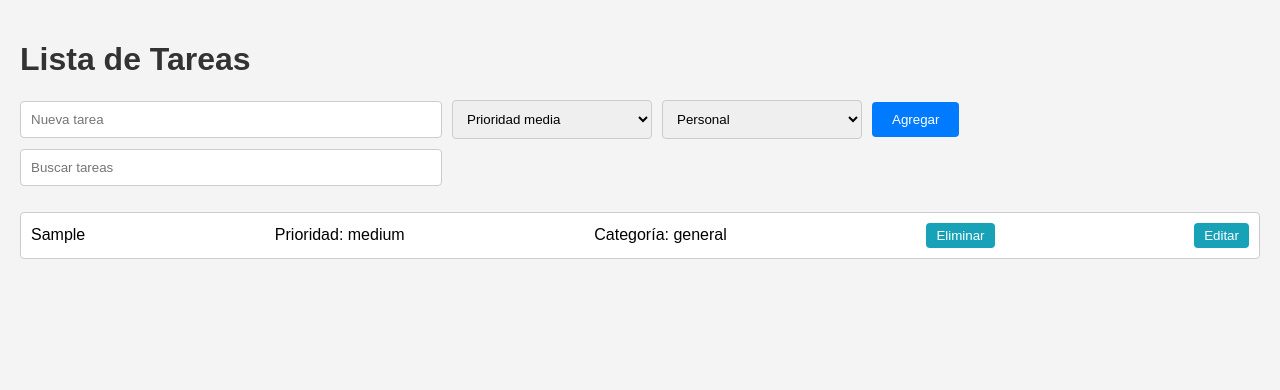
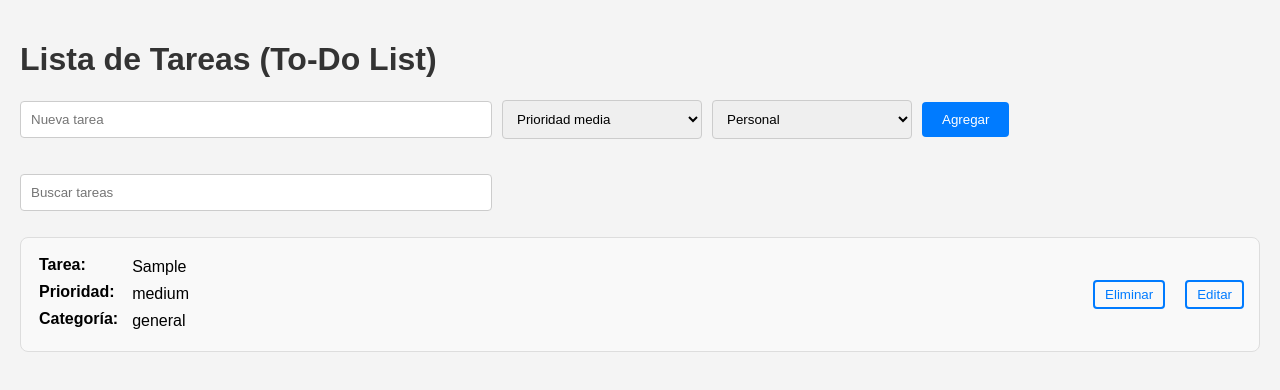
Before and after one commit to AldG99/lista-tareas, a React (Create React App) app: page / in a window 1280 px wide. Both pictures are taken after typing "Sample" into the empty fields and a click on the button "Agregar". Shown: the top 390 px of the page. Built offline with nearby package versions, Linux system fonts and the light colour scheme; the HTML template or start-up script is replaced by a standard one.

Commit message:
Código estructurado

```diff
--- a/src/App.js
+++ b/src/App.js
@@ -2,12 +2,21 @@ import React, { useState } from 'react';
 import './App.scss';
 
 function App() {
+  // Estados iniciales
+  const initialTaskState = {
+    text: '',
+    priority: 'medium',
+    category: 'general',
+    dueDate: null,
+  };
+
   const [tasks, setTasks] = useState([]);
   const [newTask, setNewTask] = useState('');
-  const [taskPriority, setTaskPriority] = useState('medium');
-  const [taskCategory, setTaskCategory] = useState('general');
+  const [taskPriority, setTaskPriority] = useState(initialTaskState.priority);
+  const [taskCategory, setTaskCategory] = useState(initialTaskState.category);
   const [searchTerm, setSearchTerm] = useState('');
 
+  // Función para agregar una tarea
   const addTask = () => {
     if (newTask.trim() !== '') {
       const task = {
@@ -18,18 +27,20 @@ function App() {
       };
       setTasks([...tasks, task]);
       setNewTask('');
-      setTaskPriority('medium');
-      setTaskCategory('general');
+      setTaskPriority(initialTaskState.priority);
+      setTaskCategory(initialTaskState.category);
       setSearchTerm('');
     }
   };
 
+  // Función para eliminar una tarea
   const deleteTask = (index) => {
     const updatedTasks = [...tasks];
     updatedTasks.splice(index, 1);
     setTasks(updatedTasks);
   };
 
+  // Función para actualizar una tarea
   const updateTask = (index, updatedTask) => {
     const updatedTasks = [...tasks];
     updatedTasks[index] = updatedTask;
@@ -38,14 +49,22 @@ function App() {
 
   return (
     <div className="container">
-      <h1>Lista de Tareas</h1>
+      <h1>Lista de Tareas (To-Do List)</h1>
       <div>
+        {/* Formulario de entrada de tareas */}
+        <div className="task-input-form">
           <input
             type="text"
             placeholder="Nueva tarea"
             value={newTask}
-          onChange={(e) => setNewTask(e.target.value)}
+            onChange={(e) => {
+              if (e.target.value.length <= 40) {
+                setNewTask(e.target.value);
+              }
+            }}
+            maxLength={40}
           />
+
           <select
             className="select-prioridad"
             onChange={(e) => setTaskPriority(e.target.value)}
@@ -55,6 +74,7 @@ function App() {
             <option value="medium">Prioridad media</option>
             <option value="low">Baja prioridad</option>
           </select>
+
           <select
             className="select-categoria"
             onChange={(e) => setTaskCategory(e.target.value)}
@@ -64,9 +84,12 @@ function App() {
             <option value="work">Trabajo</option>
             <option value="shopping">Compras</option>
           </select>
+
           <button onClick={addTask}>Agregar</button>
         </div>
-      <div>
+
+        {/* Barra de búsqueda */}
+        <div className="search-task">
           <input
             type="text"
             placeholder="Buscar tareas"
@@ -74,6 +97,9 @@ function App() {
             onChange={(e) => setSearchTerm(e.target.value)}
           />
         </div>
+      </div>
+
+      {/* Lista de tareas */}
       <ul className="task-list">
         {tasks
           .filter((task) =>
@@ -81,18 +107,31 @@ function App() {
           )
           .map((task, index) => (
             <li className="task-item" key={index}>
-              <span>{task.text}</span>
-              <span>Prioridad: {task.priority}</span>
-              <span>Categoría: {task.category}</span>
-              {task.dueDate && <span>Vence el: {task.dueDate}</span>}
-              <button
-                className="task-button"
-                onClick={() => deleteTask(index)}
-              >
+              <table className="task-table">
+                <tbody>
+                  <tr>
+                    <td className="task-label">Tarea:</td>
+                    <td className="task-value">{task.text}</td>
+                  </tr>
+                  <tr>
+                    <td className="task-label">Prioridad:</td>
+                    <td className="task-value">{task.priority}</td>
+                  </tr>
+                  <tr>
+                    <td className="task-label">Categoría:</td>
+                    <td className="task-value">{task.category}</td>
+                  </tr>
+                </tbody>
+              </table>
+
+              {/* Acciones de la tarea */}
+              <div className="task-actions">
+                <button className="delete-button" onClick={() => deleteTask(index)}>
                   Eliminar
                 </button>
+
                 <button
-                className="task-button"
+                  className="edit-button"
                   onClick={() => {
                     const updatedText = prompt('Editar tarea:', task.text);
                     if (updatedText !== null) {
@@ -102,6 +141,7 @@ function App() {
                 >
                   Editar
                 </button>
+              </div>
             </li>
           ))}
       </ul>
--- a/src/App.scss
+++ b/src/App.scss
@@ -9,7 +9,7 @@ body {
 }
 
 .container {
-  max-width: 1550px;
+  max-width: 1250px;
   margin: 0 auto;
   padding: 20px;
 }
@@ -32,11 +32,17 @@ input[type="text"],
 select,
 .search-input {
   width: 100%;
-  max-width: 400px; /* Ancho máximo ajustado */
+  max-width: 450px; /* Ancho máximo ajustado */
   padding: 10px;
   margin-bottom: 10px;
   border: 1px solid #ccc;
   border-radius: 4px;
+}
+
+.search-task {
+  width: 100%;
+  margin-top: 25px;
+  max-width: 450px; /* Ancho máximo ajustado */
 }
 
 /* Estilo para las barras de selección de prioridad y categoría */
@@ -71,20 +77,37 @@ button:hover {
   padding: 0;
 }
 
+/* Estilos para los elementos de la lista de tareas */
 .task-item {
   background-color: #fff;
   border: 1px solid #ccc;
   border-radius: 4px;
   margin-bottom: 10px;
   padding: 10px;
-  display: flex;
-  justify-content: space-between;
+  display: grid; /* Mantenemos la cuadrícula para la columna de "Tarea" */
+  grid-template-columns: 1fr; /* Solo una columna para "Tarea" */
   align-items: center;
+  transition: background-color 0.3s ease; /* Agregar una transición suave al color de fondo */
 }
 
-.task-actions {
-  display: flex;
-  gap: 10px;
+/* Estilo para limitar el ancho de la columna de "Tarea" */
+.task-value {
+  flex: 1; /* Dejar que el valor de Tarea ocupe todo el espacio disponible */
+  max-width: 100%; /* Ancho máximo del 100% para adaptarse al contenido */
+}
+
+/* Estilos para las etiquetas y valores de "Prioridad" y "Categoría" */
+.task-label,
+.task-value-priority,
+.task-value-category {
+  display: flex; /* Utilizamos flexbox para mostrar verticalmente */
+  align-items: center; /* Centrar verticalmente los elementos */
+  margin-bottom: 5px; /* Agregar espacio entre las etiquetas y los valores */
+}
+
+.task-label {
+  font-weight: bold;
+  margin-right: 10px;
 }
 
 /* Estilos para la lista de tareas */
@@ -94,19 +117,20 @@ button:hover {
 }
 
 .task-item {
-  background-color: #fff;
-  border: 1px solid #ccc;
-  border-radius: 4px;
-  margin-bottom: 10px;
-  padding: 10px;
+  background-color: #f9f9f9;
+  border: 1px solid #ddd;
+  border-radius: 8px;
+  margin-bottom: 20px;
+  padding: 15px;
   display: flex;
   justify-content: space-between;
   align-items: center;
-  transition: background-color 0.3s ease; /* Agregar una transición suave al color de fondo */
+  transition: background-color 0.3s ease;
 }
 
 .task-item:hover {
-  background-color: #f2f2f2; /* Cambiar el color de fondo al pasar el cursor */
+  background-color: #f2f2f2;
+  box-shadow: 0 2px 4px rgba(0, 0, 0, 0.1);
 }
 
 .task-actions {
@@ -114,19 +138,34 @@ button:hover {
   gap: 10px;
 }
 
-/* Estilos para los botones en la lista de tareas */
-.task-button {
-  background-color: #17a2b8;
-  color: #fff;
-  padding: 5px 10px;
-  border: none;
-  border-radius: 4px;
-  cursor: pointer;
-  transition: background-color 0.3s ease; /* Agregar una transición suave al color de fondo de los botones */
+.task-info {
+  display: flex;
+  flex-direction: column; /* Muestra la información en columnas */
+  align-items: flex-start;
 }
 
-.task-button:hover {
-  background-color: #117a8b; /* Cambiar el color de fondo al pasar el cursor */
+.task-label {
+  font-weight: bold;
+  margin-bottom: 5px;
+}
+
+/* Estilos para los botones en la lista de tareas */
+.edit-button,
+.delete-button {
+  background-color: transparent;
+  color: #007bff;
+  border: 2px solid #007bff;
+  border-radius: 4px;
+  padding: 5px 10px;
+  cursor: pointer;
+  transition: background-color 0.3s ease, color 0.3s ease, transform 0.3s ease;
+}
+
+.edit-button:hover,
+.delete-button:hover {
+  background-color: #007bff;
+  color: #fff;
+  transform: scale(1.05);
 }
 
 /* Estilos para el campo de búsqueda */
@@ -138,20 +177,3 @@ button:hover {
   border: 1px solid #ccc;
   border-radius: 4px;
 }
-
-/* Estilos para los botones en la lista de tareas */
-.edit-button {
-  background-color: #17a2b8;
-}
-
-.edit-button:hover {
-  background-color: #117a8b;
-}
-
-.delete-button {
-  background-color: #dc3545;
-}
-
-.delete-button:hover {
-  background-color: #bd2130;
-}
```
Lines whose indentation alone changed are shown as unchanged.
